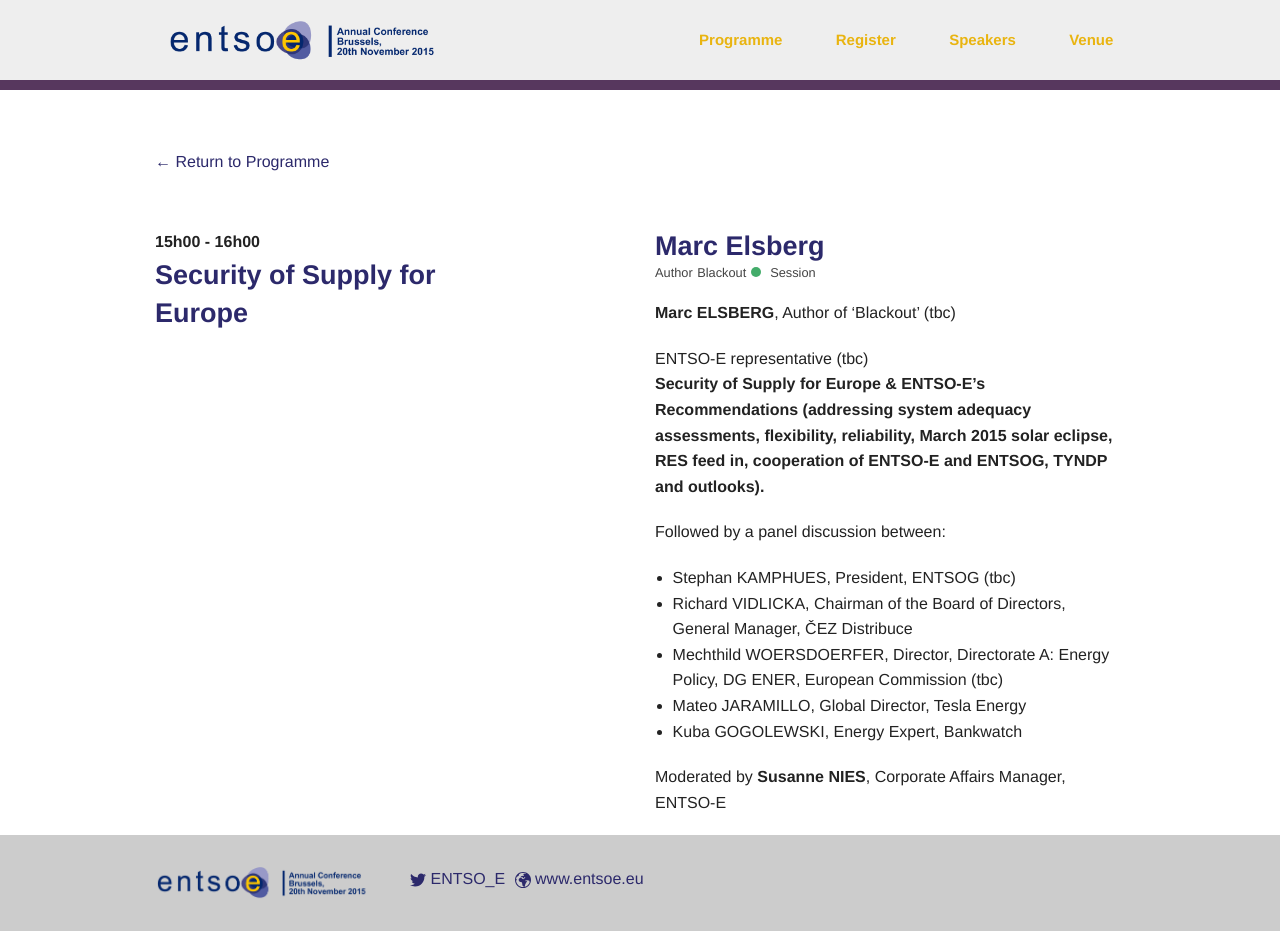
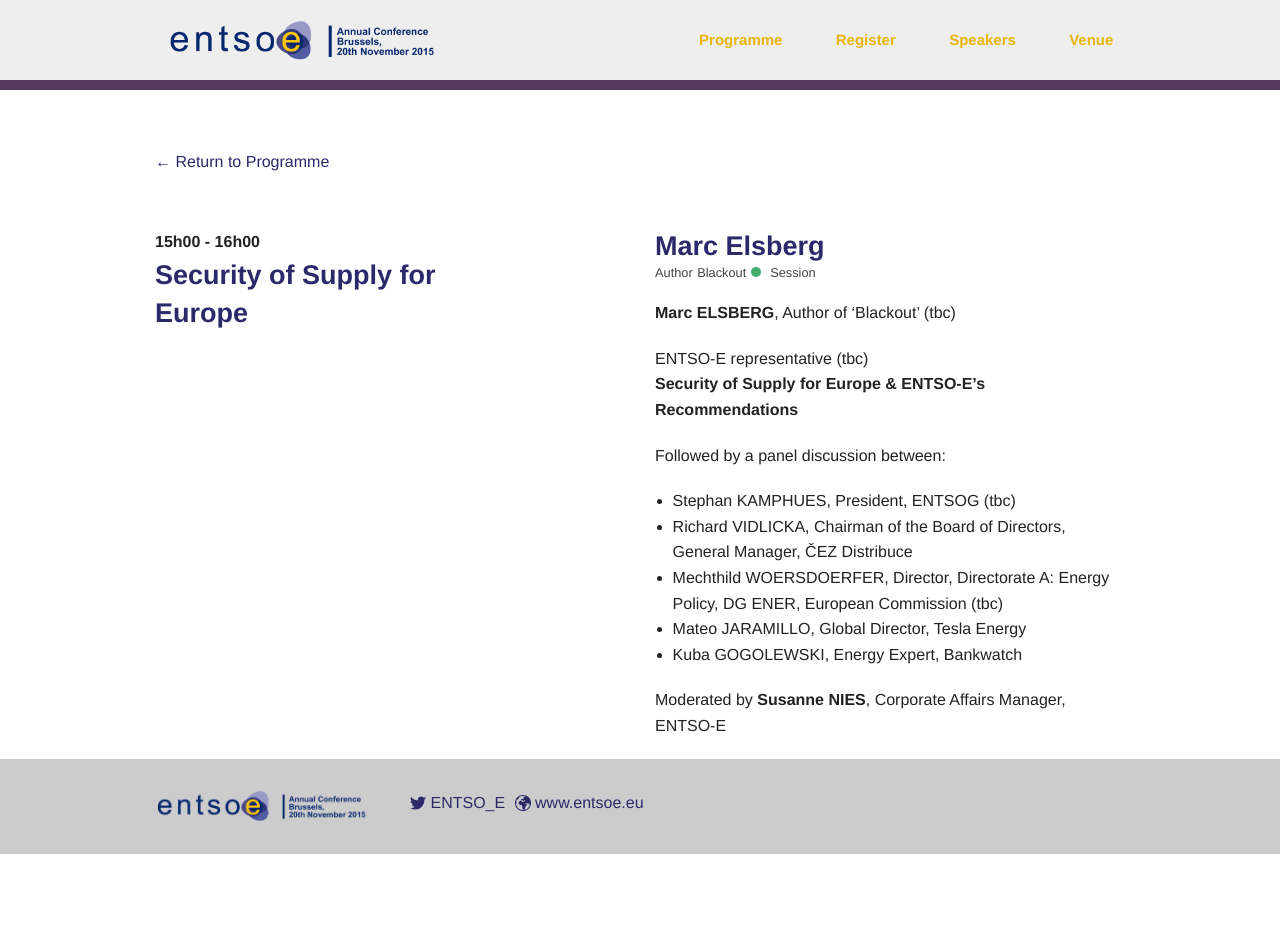
Before and after one commit to SmokeBellew1/entsoe_conf, a Jekyll site: the page built from _posts/schedule/2015-06-10-15h00.md, in a window 1280 px wide. Built offline with Jekyll 4.4.1, drawn with Linux system fonts in a browser that asks for light colours; after the commit the page ends 900 px from its top, so only the background shows below that.

Commit message:
#1 changed text in brackets

```diff
--- a/_posts/schedule/2015-06-10-15h00.md
+++ b/_posts/schedule/2015-06-10-15h00.md
@@ -1,24 +1,22 @@
 ---
 layout: talk
 category: programme
+permalink: /programme/15h00
+title: Security of Supply for Europe
+start_time: 15h00
+end_time: 16h00
+type: session
+tag:
+  - Marc Elsberg
+  - Susanne Nies
+published: true
+---
 
-permalink: /programme/15h00
-
-title: "Security of Supply for Europe"
-
-start_time: "15h00"
-end_time: "16h00"
-type: "session"
-
-tag:
-    - Marc Elsberg
-    - Susanne Nies
----
 
 __Marc ELSBERG__, Author of ‘Blackout’ (tbc)
 
 ENTSO-E representative (tbc)<br>
-__Security of Supply for Europe & ENTSO-E’s Recommendations (addressing system adequacy assessments, flexibility, reliability, March 2015 solar eclipse, RES feed in, cooperation of ENTSO-E and ENTSOG, TYNDP and outlooks).__
+__Security of Supply for Europe & ENTSO-E’s Recommendations__
 
 Followed by a panel discussion between:
 
```
